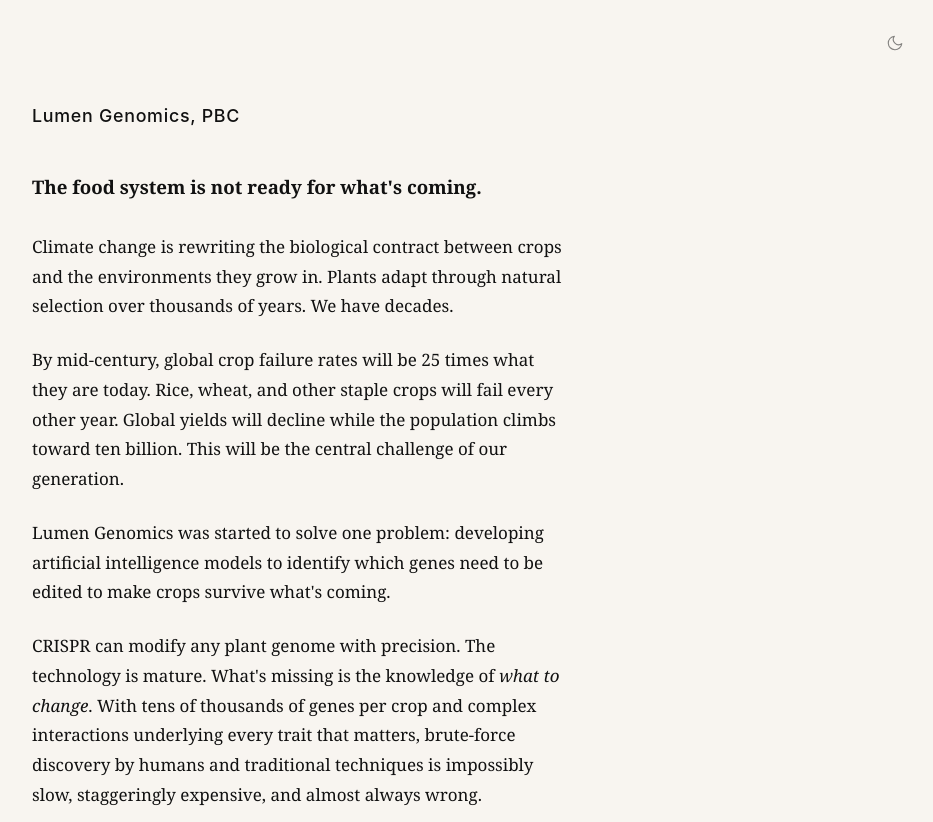
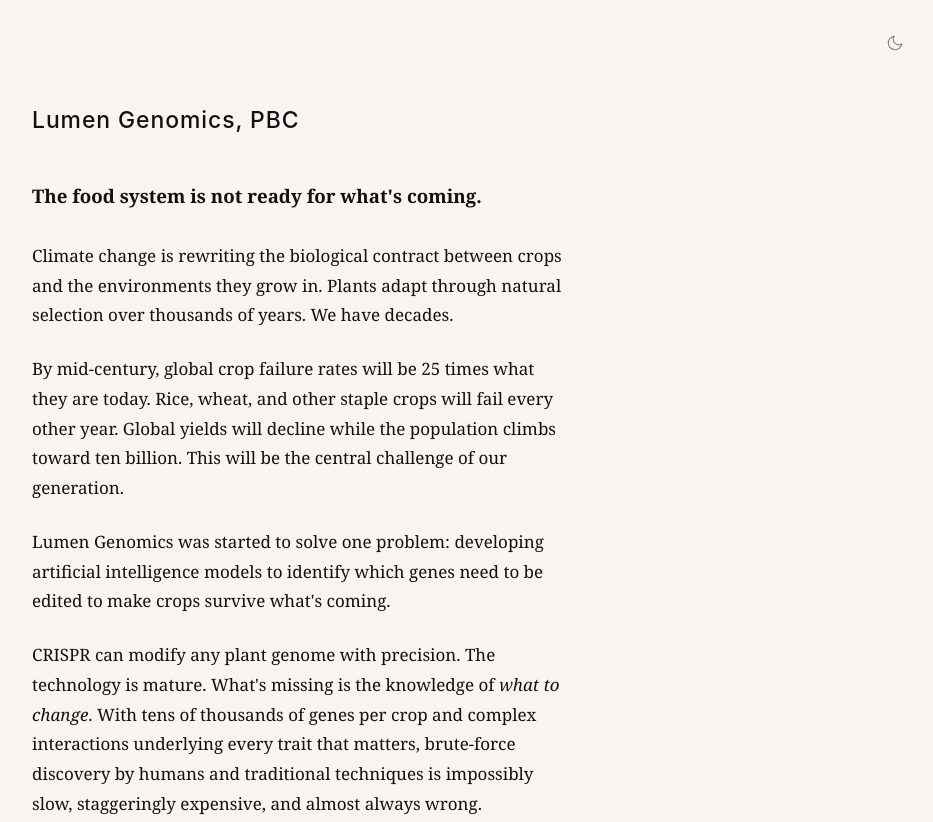
Before and after one commit to vincentemery/lumen-site, a plain HTML site: page public/index.html in a window 1280 px wide. Shown: the top 822 px of the page, without its empty margins (342-1275 px from the left). Drawn offline with Linux system fonts and the light colour scheme.

Commit message:
Add files via upload

```diff
--- a/public/index.html
+++ b/public/index.html
@@ -88,7 +88,7 @@
 
         .company-name {
             font-family: -apple-system, 'Helvetica Neue', Arial, sans-serif;
-            font-size: 1.05rem;
+            font-size: 1.35rem;
             font-weight: 500;
             letter-spacing: 0.04em;
             color: var(--text);
```
